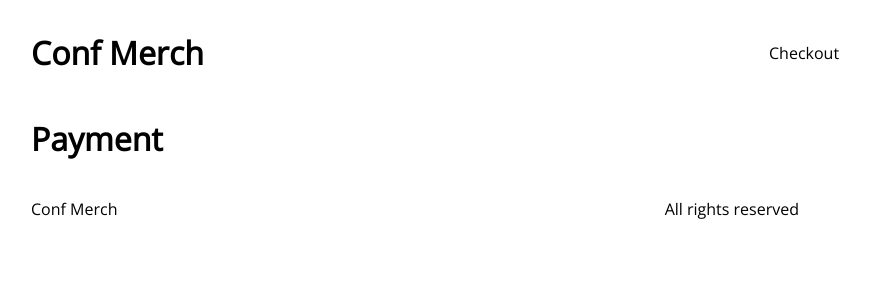
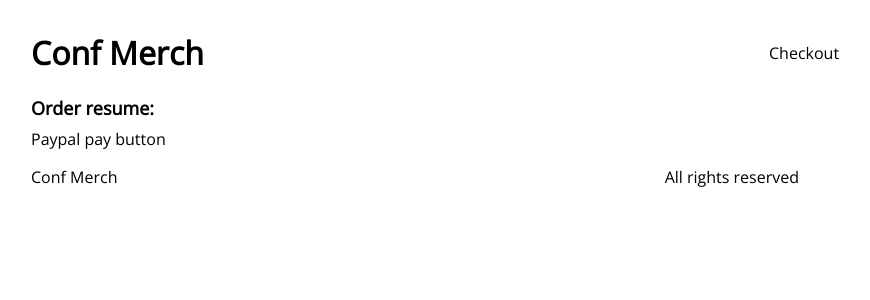
Before and after one commit to barbasmarcosi/conf-merch, a React app: page /checkout/payment in a window 1280 px wide. Shown: the top 300 px of the page, without its empty margins (225-1095 px from the left). Built offline with nearby package versions, Linux system fonts and the light colour scheme.

Commit message:
feat(Payment): basic structure

```diff
--- a/src/containers/Payment.jsx
+++ b/src/containers/Payment.jsx
@@ -1,6 +1,16 @@
 import React from 'react';
 import '../styles/components/Payment.css';
 
-const Payment = () => <h1 className="Payment">Payment</h1>;
+const Payment = () => (
+  <div className="Payment">
+    <div className="Payment-content">
+        <h3>Order resume:</h3>
+        <div className="Payment-button">
+            Paypal pay button
+        </div>
+    </div>
+    <div className="Payment-sidebar"></div>
+  </div>
+);
 
 export default Payment;
```
